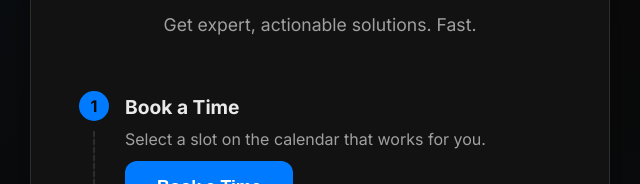
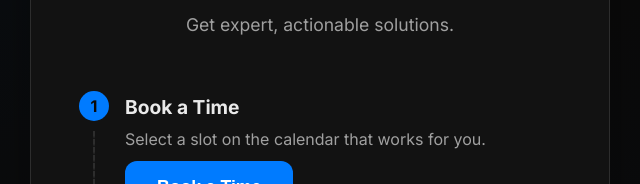
Before and after one commit to Pouryakordi/meeting, a plain HTML site: page index.html in a window 1280 px wide. Shown: the part 351-535 px from the top of the page, 320-960 px from the left. Drawn offline with Linux system fonts and the light colour scheme; a script that the page names is missing.

Commit message:
Update index.html

```diff
--- a/index.html
+++ b/index.html
@@ -179,7 +179,7 @@
             <header>
                 <img src="Profile.jpg" alt="Pourya Kordi" class="profile" />
                 <h1>Need Help With Your AI Project?</h1>
-                <p class="subtitle">Get expert, actionable solutions. Fast.</p>
+                <p class="subtitle">Get expert, actionable solutions.</p>
             </header>
 
             <main class="process">
```
